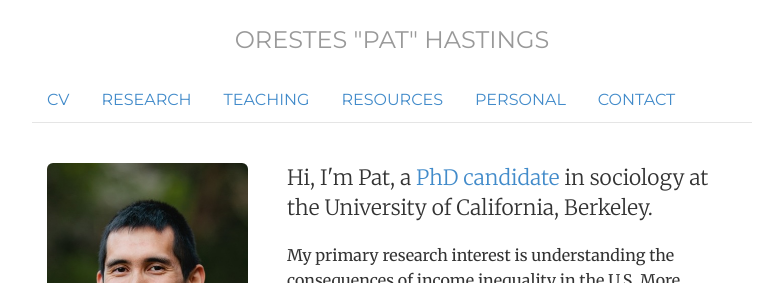
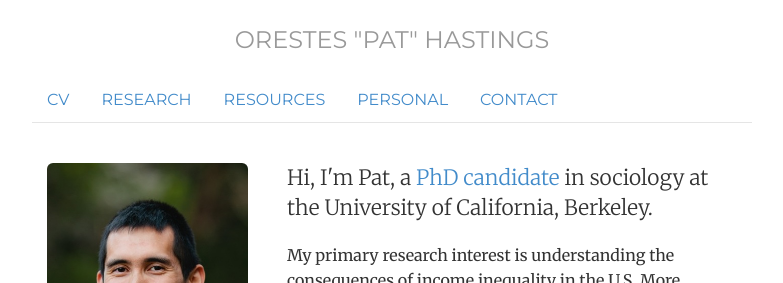
Before and after one commit to ophastings/ophastings.github.io, a Jekyll site: the page built from index.html, in a window 1280 px wide. Shown: the top 283 px of the page, without its empty margins (248-1031 px from the left). Built offline with Jekyll 4.4.1, drawn with Linux system fonts in a browser that asks for light colours.

Commit message:
Update header.html

```diff
--- a/_includes/header.html
+++ b/_includes/header.html
@@ -3,7 +3,7 @@
 <ul class="nav nav-pills">
 	<li class="{{ page.cv }}"><a href="/HastingsCV.pdf" title="CV">CV</a></li>
 	<li class="{{ page.research }}"><a href="/research" title="Research">Research</a></li>
-	<li class="{{ page.resources }}"><a href="/teaching" title="Teaching">Teaching</a></li>
+	<!-- <li class="{{ page.resources }}"><a href="/teaching" title="Teaching">Teaching</a></li> -->
 	<li class="{{ page.resources }}"><a href="/resources" title="Resources">Resources</a></li>
 	<li class="{{ page.personal }}"><a href="/personal" title="Personal">Personal</a></li>
 	<li class="{{ page.contact }}"><a href="/contact" title="Contact">Contact</a></li>
```
